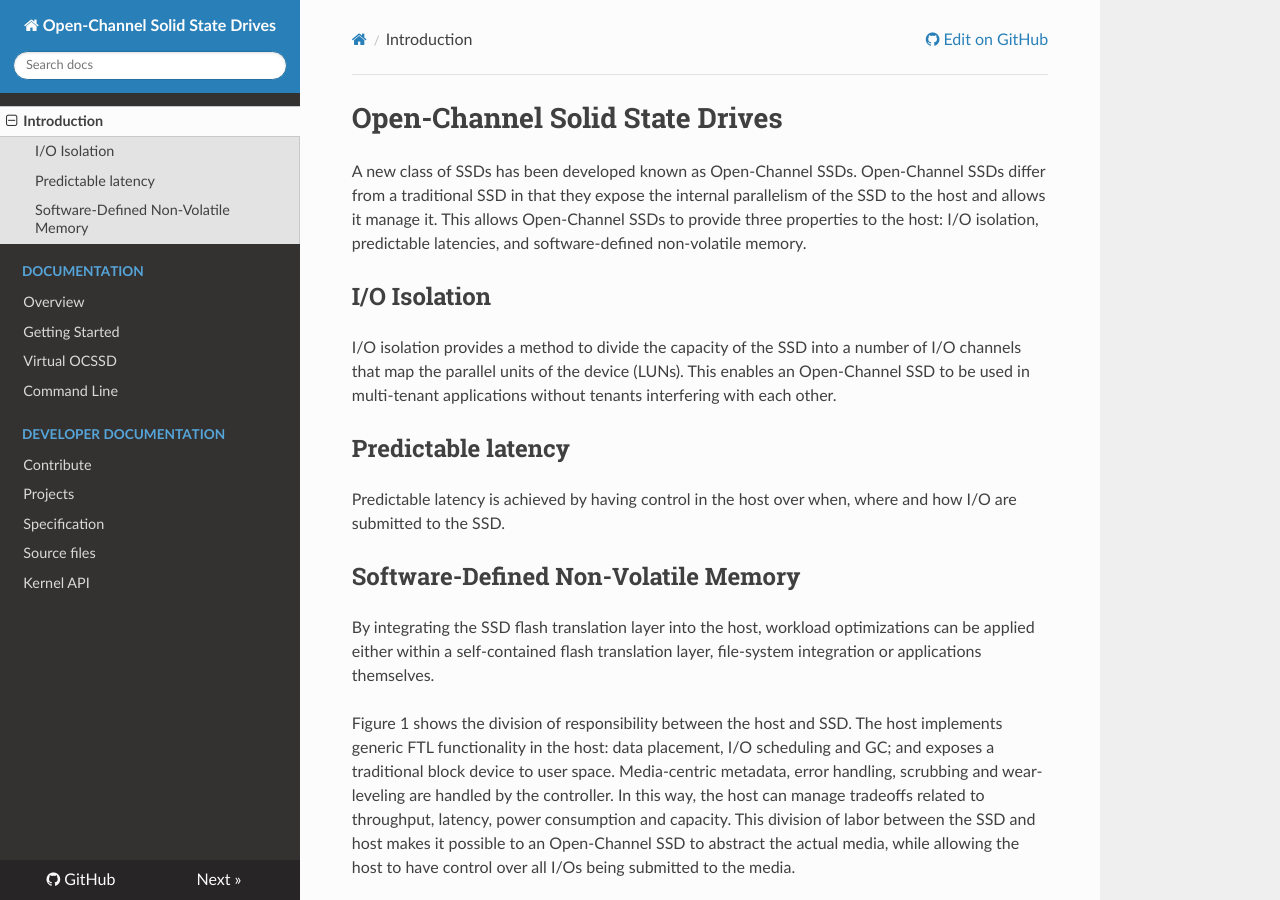
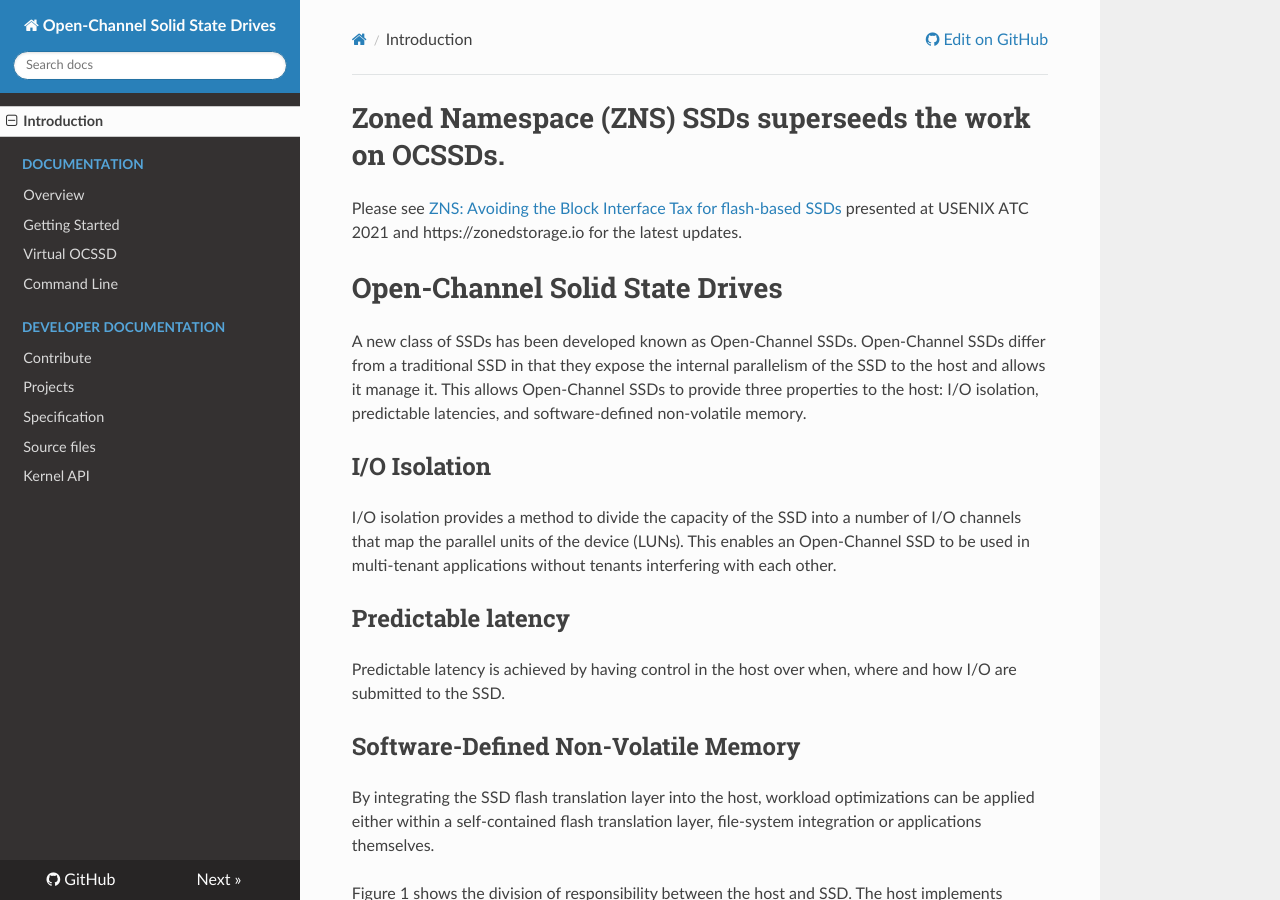
Before and after one commit to OpenChannelSSD/documentation, an MkDocs documentation site: the page built from docs/index.md, in a window 1280 px wide and 900 px high. Built offline with MkDocs 1.6.1, drawn with Linux system fonts in a browser that asks for light colours; nearby versions of some CDN libraries; old or Windows-style settings are respelled for this version of MkDocs.

Commit message:
Update index.md

```diff
--- a/docs/index.md
+++ b/docs/index.md
@@ -1,3 +1,6 @@
+# Zoned Namespace (ZNS) SSDs superseeds the work on OCSSDs.
+Please see [ZNS: Avoiding the Block Interface Tax for flash-based SSDs](https://www.usenix.org/conference/atc21/presentation/bjorling) presented at USENIX ATC 2021 and https://zonedstorage.io for the latest updates.
+
 # Open-Channel Solid State Drives
 A new class of SSDs has been developed known as Open-Channel SSDs. Open-Channel SSDs differ from a traditional SSD in that they expose the internal parallelism of the SSD to the host and allows it manage it. This allows Open-Channel SSDs to provide three properties to the host: I/O isolation, predictable latencies, and software-defined non-volatile memory.
 
```
